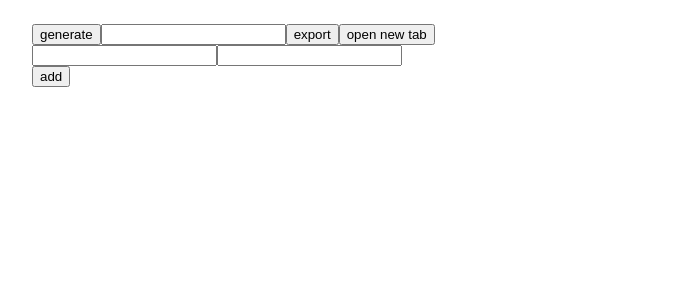
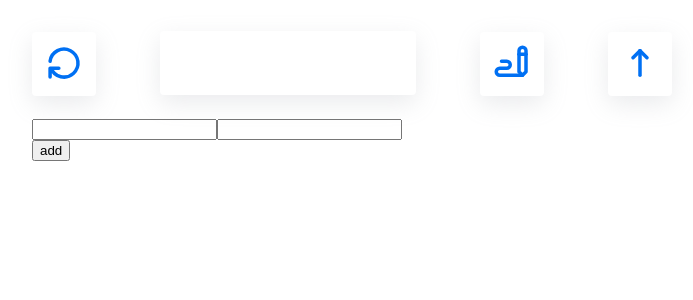
Before and after one commit to applemango/kanji-puzzle, a Next.js app: page /create/find in a window 1280 px wide. Shown: the top 300 px of the page, without its empty margins (288-981 px from the left). Built offline with nearby package versions, Linux system fonts and the light colour scheme.

Commit message:
fix design

```diff
--- a/pages/create/find.tsx
+++ b/pages/create/find.tsx
@@ -45,6 +45,7 @@ const Find = () => {
     },[router])
     return <div className={styles.container_create}>
         <FindComponent data={data} />
+        <div>
             <button onClick={()=> {
                 if(!data)
                     return
@@ -57,8 +58,13 @@ const Find = () => {
                         y: data.y
                     }
                 })
-        }}>generate</button>
-        <input type="text" value={exportData}  />
+            }} className={styles.button}>
+                <svg xmlns="http://www.w3.org/2000/svg" className="icon icon-tabler icon-tabler-rotate-clockwise" width="42" height="42" viewBox="0 0 24 24" stroke-width="2" stroke="#0070f3" fill="none" stroke-linecap="round" stroke-linejoin="round">
+                    <path stroke="none" d="M0 0h24v24H0z" fill="none"/>
+                    <path d="M4.05 11a8 8 0 1 1 .5 4m-.5 5v-5h5" />
+                </svg>
+            </button>
+            <input className={styles.button_textarea} type="text" value={exportData}  />
             <button onClick={()=> {
                 try {
                     if(!data)
@@ -72,10 +78,24 @@ const Find = () => {
                     const json = saveObject(data_)
                     setExportData(json)
                 } catch (e) {}
-        }}  >export</button>
+            }} className={styles.button}><svg xmlns="http://www.w3.org/2000/svg" className="icon icon-tabler icon-tabler-writing" width="42" height="42" viewBox="0 0 24 24" stroke-width="2" stroke="#0070f3" fill="none" stroke-linecap="round" stroke-linejoin="round">
+                    <path stroke="none" d="M0 0h24v24H0z" fill="none"/>
+                    <path d="M20 17v-12c0 -1.121 -.879 -2 -2 -2s-2 .879 -2 2v12l2 2l2 -2z" />
+                    <path d="M16 7h4" />
+                    <path d="M18 19h-13a2 2 0 1 1 0 -4h4a2 2 0 1 0 0 -4h-3" />
+                </svg>
+            </button>
             <button onClick={()=> {
                 window.open(`/play/find?data=${exportData}`, "create");
-        }}>open new tab</button>
+            }} className={styles.button}>
+                <svg xmlns="http://www.w3.org/2000/svg" className="icon icon-tabler icon-tabler-arrow-narrow-up" width="42" height="42" viewBox="0 0 24 24" stroke-width="2" stroke="#0070f3" fill="none" stroke-linecap="round" stroke-linejoin="round">
+                    <path stroke="none" d="M0 0h24v24H0z" fill="none"/>
+                    <line x1="12" y1="5" x2="12" y2="19" />
+                    <line x1="16" y1="9" x2="12" y2="5" />
+                    <line x1="8" y1="9" x2="12" y2="5" />
+                </svg>
+            </button>
+        </div>
         <div>
         <input onChange={(e: any)=> {
                 if(!data) return
--- a/pages/scss/find.module.scss
+++ b/pages/scss/find.module.scss
@@ -1,3 +1,32 @@
+.button_textarea {
+    box-shadow: rgba(149, 157, 165, 0.2) 0px 8px 24px;
+    margin: 0;
+    width: 256px;
+    margin: 8px 0;
+    margin-right: 64px;
+    height: 64px;
+    position: relative;
+    bottom: 16px;
+    font-size: 16px;
+    font-weight: 500;
+    border: none;
+    border-radius: 4px;
+    padding-left: 4px;
+    outline: none;
+}
+.button {
+    box-shadow: rgba(149, 157, 165, 0.2) 0px 8px 24px;
+    width: 64px;
+    height: 64px;
+    background-color: #fff;
+    border: none;
+    border-radius: 4px;
+    margin: 8px 0;
+    margin-right: 64px;
+    &:last-child {
+        margin-right: 0;
+    }
+}
 .container_create {
     padding-top: 24px;
     justify-content: center;
```
Lines whose indentation alone changed are shown as unchanged.
